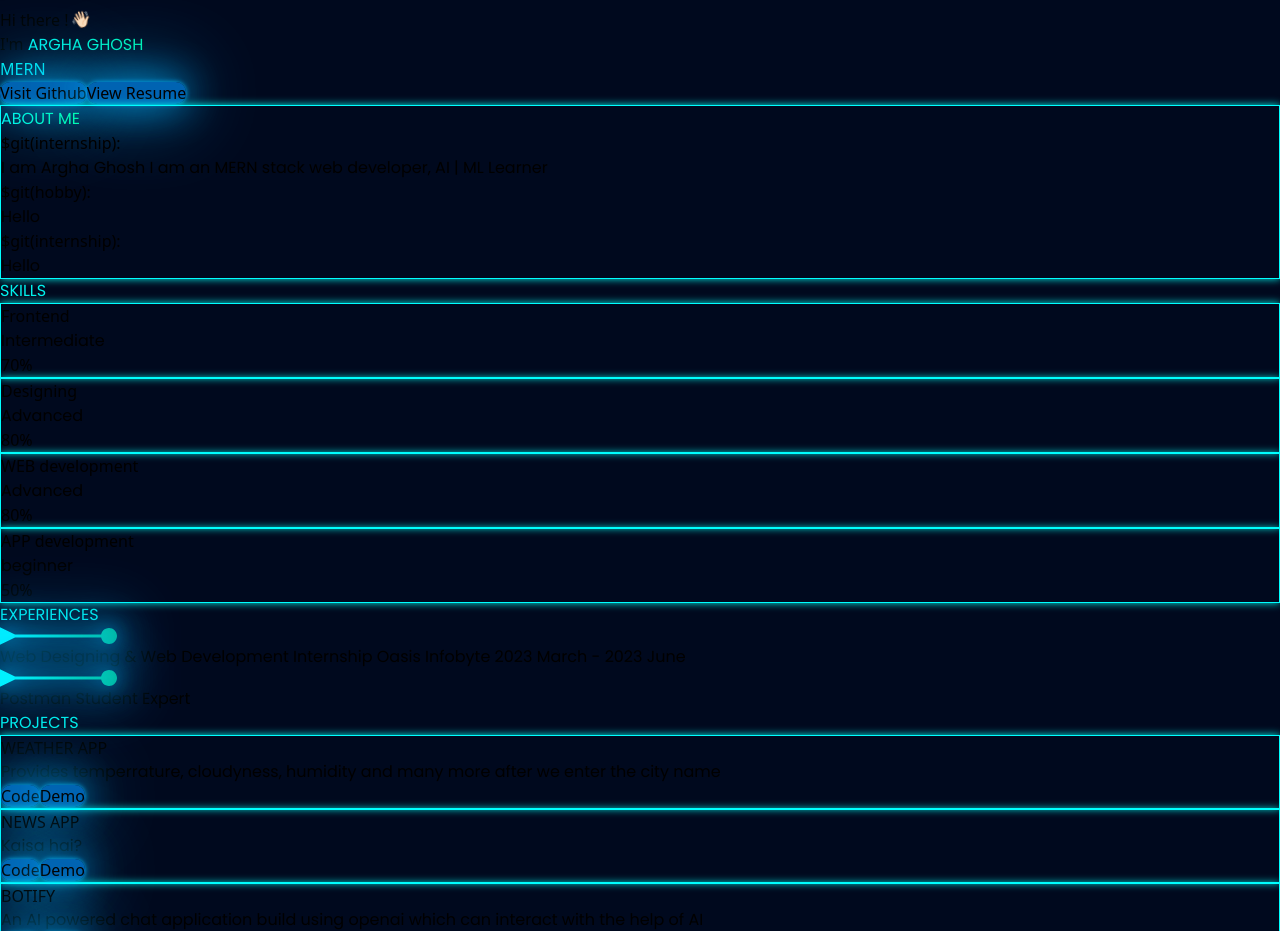
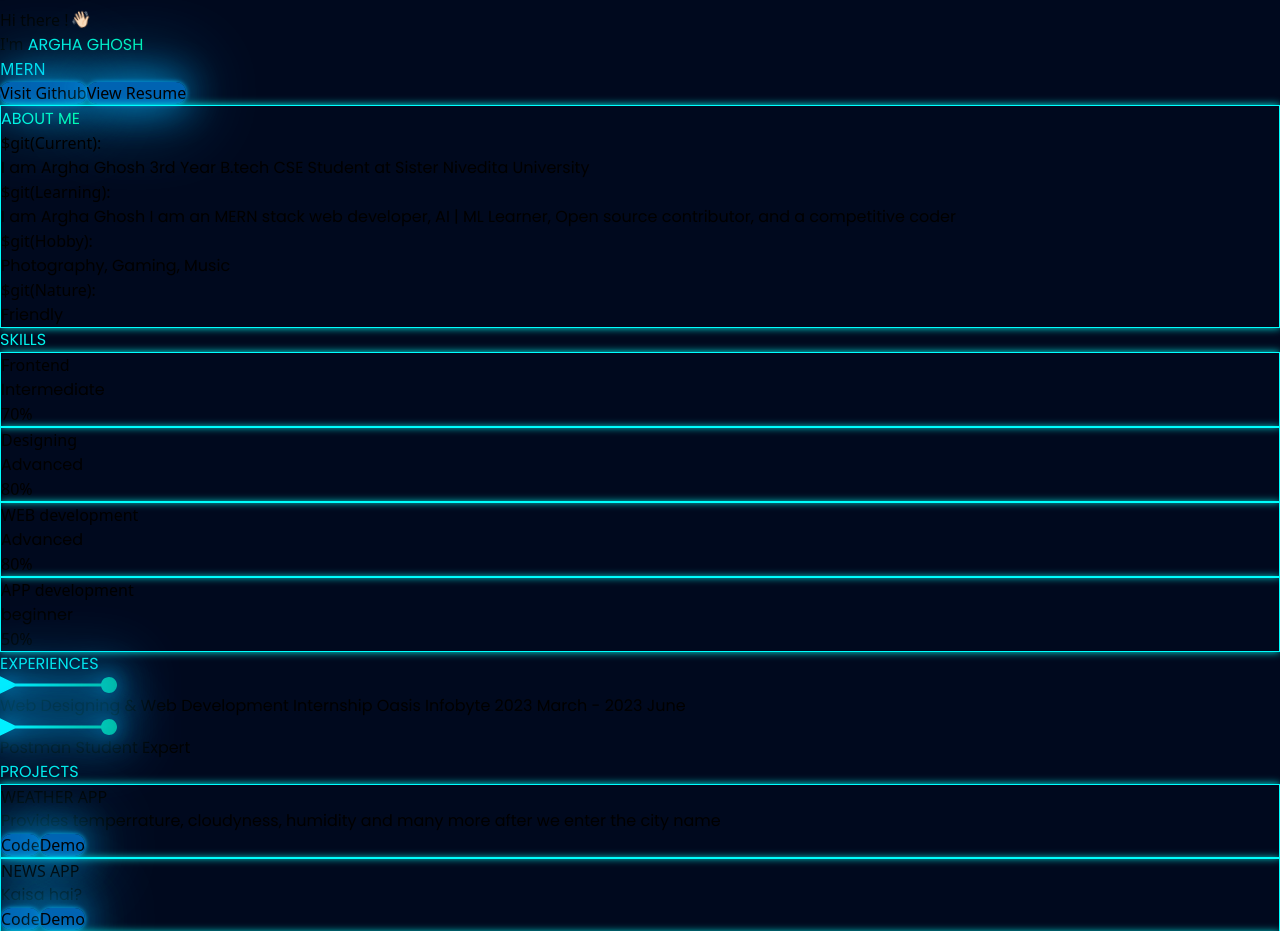
Before and after one commit to ArghaGhosh-01/Argha-Ghosh, a React (Vite) app: page / in a window 1280 px wide. Shown: the part 1440-2371 px from the top of the page. Built offline with nearby package versions, Linux system fonts and the light colour scheme.

Commit message:
Final layout edit

```diff
--- a/src/components/about_card.jsx
+++ b/src/components/about_card.jsx
@@ -2,9 +2,9 @@ import React from "react"
 
 function about_card({ cmd = "$ git(main): ", description }) {
     return (
-        <div  className='flex mb-2'>
-            <div className="text-cyan-400 font-mono font-extrabold text-xs ml-4 w-aut"> {cmd} </div>
-            <span className='text-yellow-500 text-xs mr-2 para'>{description}</span>
+        <div  className=' m-4'>
+            <div className="text-cyan-400 font-mono font-extrabold text-xs ml-4 w-auto"> {cmd} </div>
+            <span className='text-white text-xs w-auto para'>{description}</span>
         </div>
     )
 }
--- a/src/components/data/aboutData.js
+++ b/src/components/data/aboutData.js
@@ -1,15 +1,19 @@
 const aboutData = [
+  {
+    cmd: "$git(Current): ",
+    description: " I am Argha Ghosh 3rd Year B.tech CSE Student at Sister Nivedita University"
+  },
     {
-      cmd: "$git(internship):",
-      description: " I am Argha Ghosh I am an MERN stack web developer, AI | ML Learner"
+      cmd: "$git(Learning):",
+      description: " I am Argha Ghosh I am an MERN stack web developer, AI | ML Learner, Open source contributor, and a competitive coder"
     },
     {
-      cmd: "$git(hobby):",
-      description: "Hello"
+      cmd: "$git(Hobby): ",
+      description: "Photography, Gaming, Music"
     },
     {
-      cmd: "$git(internship):",
-      description: "Hello"
+      cmd: "$git(Nature): ",
+      description: "Friendly"
     }
   ];
 
--- a/src/components/experience.jsx
+++ b/src/components/experience.jsx
@@ -1,7 +1,3 @@
-
-
-
-
 import React, { useState, useEffect, useRef } from "react";
 
 function experience() {
--- a/src/components/project.jsx
+++ b/src/components/project.jsx
@@ -5,7 +5,7 @@ import projectData from "./data/projectData";
 function Project() {
   return (
     <div  className="w-auto mx-20 py-5">
-  <h2 id="projects" className="text-2xl font-sans font-bold mb-8 text-center text-white mx-10 mt-10 w-auto py-2 heading">PROJECTS</h2>
+  <h2 id="projects" className="text-2xl font-sans font-bold mb-8 text-center text-white mx-0 mt-10 w-auto py-2 heading">PROJECTS</h2>
 
   <div className="flex flex-wrap items-center justify-center">
     {projectData.map((data, index) => (
--- a/src/components/project_card.jsx
+++ b/src/components/project_card.jsx
@@ -1,8 +1,3 @@
-
-
-
-
-
 import React, { useState, useEffect, useRef } from 'react';
 
 function ProjectCard({name,description,link,view}) {
@@ -19,8 +14,8 @@ function ProjectCard({name,description,link,view}) {
   }, []);
 
   return (
-    <div ref={cardRef} className={`mx-10 my-4 w-full md:w-1/2 lg:w-1/3 ${isVisible ? 'fade-in' : 'fade-out'}`}>
-     <div className="bg-opacity-50 backdrop-filter backdrop-blur-lg border border-white shadow-md rounded-lg p-6 card_glow custom-cursor">
+    <div ref={cardRef} className={`bg-opacity-50 backdrop-filter backdrop-blur-lg mx-10 my-4 w-full md:w-1/2 lg:w-1/3 ${isVisible ? 'fade-in' : 'fade-out'}`}>
+     <div className=" border border-white shadow-md rounded-lg p-6 card_glow custom-cursor">
         <h3 className="text-xl font-mono font-bold mb-2 text-center text-gray-300">{name}</h3>
         <p className="text-white mb-4 text-center font-extralight text-sm para">{description}</p>
         <div className="flex justify-center gap-2">
--- a/src/components/uppersection.jsx
+++ b/src/components/uppersection.jsx
@@ -25,7 +25,7 @@ function uppersection() {
         <img  className="h-full illustration" src={Illustration} alt="Illustration" />
         <span className=" rounded-full w-44 h-44 opacity-10 absolute top-28 circle"></span>
       </div>
-      <div className="w-full md:w-2/5 p-0 h-40 flex justify-center my-4 text-3xl">
+      <div className="w-full md:w-2/5 p-0 h-40 flex justify-center my-4 text-2xl">
         <div className="bg-opacity-50 backdrop-filter backdrop-blur-lg w-96">
           <div className="text-white flex justify-center font-light ">
             Hi there !
@@ -43,10 +43,10 @@ function uppersection() {
             <Type />
           </div>
           <div className="flex justify-center my-4">
-            <a href="https://github.com/ArghaGhosh-01/Argha-Ghosh" target="blank" className="pointer-cursor text-white text-lg font-semibold mx-3 p-2 button_visit">
+            <a href="https://github.com/ArghaGhosh-01/Argha-Ghosh" target="blank" className="pointer-cursor text-white text-xs font-semibold mx-3 p-2 button_visit">
               Visit Github
             </a>
-            <a href="" target="blank" className="pointer-cursor text-white text-lg font-semibold mx-3 p-2 button_visit">
+            <a href="" target="blank" className="pointer-cursor text-white text-xs font-semibold mx-3 p-2 button_visit">
               View Resume
             </a>
           </div>
```
